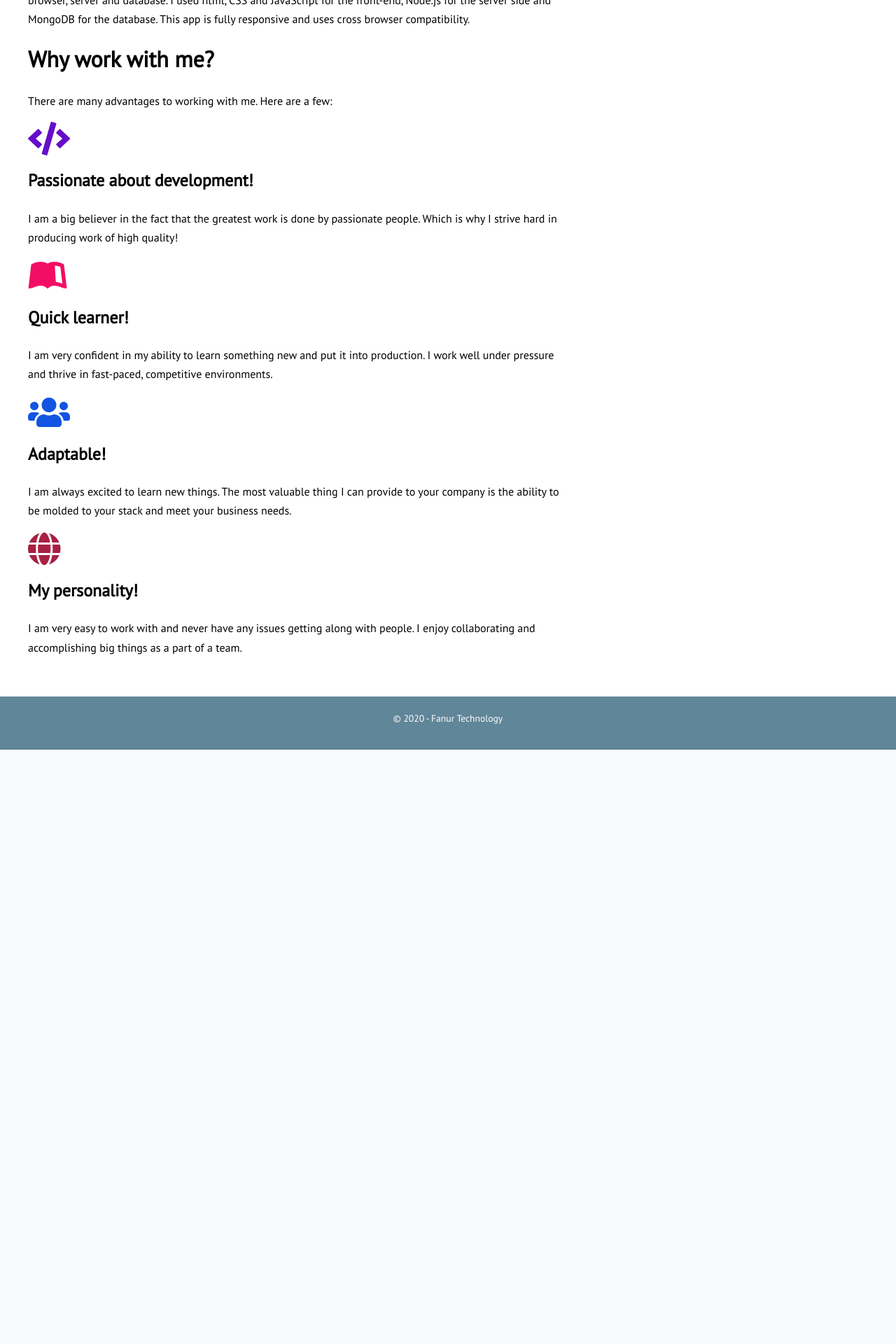
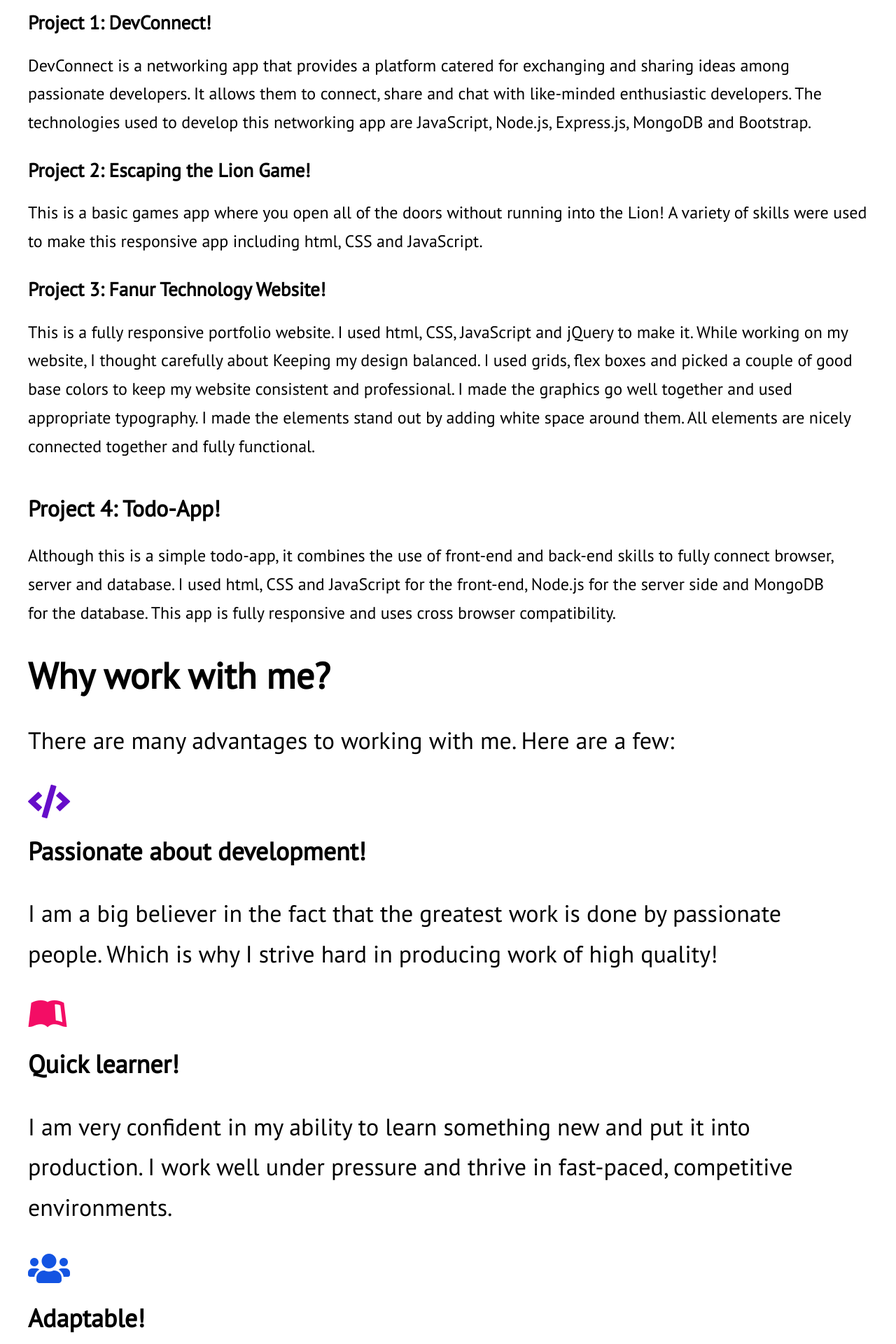
Before and after one commit to FNuri/Fanur-Technology-Website, a PHP site: page /portfolio.html in a window 1280 px wide. Shown: the part 1447-3367 px from the top of the page at 70% size. Before the commit the page ends 2518 px from the top, so only its background shows below. Run offline with PHP 8.4, Linux system fonts and the light colour scheme; some libraries are stand-ins or nearby versions.

Commit message:
Changed the design of the portfolio page

```diff
--- a/about.html
+++ b/about.html
@@ -1,6 +1,7 @@
 <link rel="stylesheet" href="https://use.fontawesome.com/releases/v5.1.0/css/all.css" integrity="sha384-lKuwvrZot6UHsBSfcMvOkWwlCMgc0TaWr+30HWe3a4ltaBwTZhyTEggF5tJv8tbt" crossorigin="anonymous">
 <link href="https://fonts.googleapis.com/css?family=PT+Sans" rel="stylesheet">
 <link href="./about.css" rel="stylesheet" type="text/css">
+
 
 <header class="section">
 
--- a/index.html
+++ b/index.html
@@ -11,7 +11,7 @@
 <header class="section">
 
 
-  <div class="container">
+  <div class="container"></div>
     <nav class="site-nav">
 
       <ul class="group">
--- a/portfolio.css
+++ b/portfolio.css
@@ -31,9 +31,6 @@ img {
 a {
   text-decoration: none;
 }
-
-
-
 
 .intro {
 color:#E9F9F8;
--- a/portfolio.html
+++ b/portfolio.html
@@ -34,9 +34,9 @@
 
 
     <div class="row">
+      <h1 style="font-size: 46px;" class="ani-a">Here are a few of my Personal Projects!</h1>
 
-
-      <div class="col col-md-8 main-area push-down-sm">
+      <div class="col col-md-11 main-area push-down-sm">
 
         <div class="cycle-slideshow" data-cycle-slides=".slide" data-cycle-pause-on-hover="true">
 
@@ -46,7 +46,7 @@
           <span class="cycle-pager"></span>
 
           <div class="slide">
-            <img class="ani-a" src="https://images.unsplash.com/photo-1504270997636-07ddfbd48945?ixlib=rb-1.2.1&ixid=eyJhcHBfaWQiOjEyMDd9&auto=format&fit=crop&w=900&q=80" alt="DevConnect app">
+            <img class="ani-a" src="https://images.unsplash.com/photo-1504270997636-07ddfbd48945?ixlib=rb-1.2.1&ixid=eyJhcHBfaWQiOjEyMDd9&auto=format&fit=crop&w=1506&q=80" alt="DevConnect app">
 
             <div class="slide-text">
               <h3 class="ani-a">DevConnect!</h3>
@@ -64,7 +64,7 @@
             </div>
 
             <div class="slide">
-              <img class="ani-a" src="https://images.unsplash.com/photo-1505051508008-923feaf90180?ixlib=rb-1.2.1&ixid=eyJhcHBfaWQiOjEyMDd9&auto=format&fit=crop&w=900&q=80" alt="Image">
+              <img class="ani-a" src="https://images.unsplash.com/photo-1505051508008-923feaf90180?ixlib=rb-1.2.1&ixid=eyJhcHBfaWQiOjEyMDd9&auto=format&fit=crop&w=1506&q=80" alt="Image">
 
               <div class="slide-text">
                 <h3 class="ani-a">Fanur Technology Website!</h3>
@@ -74,7 +74,7 @@
             </div>
 
             <div class="slide">
-              <img class="ani-a" src="https://images.unsplash.com/photo-1484480974693-6ca0a78fb36b?ixlib=rb-1.2.1&ixid=eyJhcHBfaWQiOjEyMDd9&auto=format&fit=crop&w=900&q=80" alt="TodoApp">
+              <img class="ani-a" src="https://images.unsplash.com/photo-1484480974693-6ca0a78fb36b?ixlib=rb-1.2.1&ixid=eyJhcHBfaWQiOjEyMDd9&auto=format&fit=crop&w=1506&q=80" alt="TodoApp">
 
               <div class="slide-text">
                 <h3 class="ani-a">Todo-App!</h3>
@@ -89,25 +89,24 @@
 
         </div>
 
-        <h1 style="font-size: 32px;" class="ani-a">My Projects</h1>
 
-          <p class="ani-a" style="font-size:24px"><strong>  </strong>
+          <p class="ani-a" style="font-size:40px"><strong>  </strong>
 
-            <div class="col col-md-4 sidebar">
+            <div class="col col-md-15 sidebar">
 
-              <p class="ani-a "style="color:black"> <strong>Project 1: DevConnect!</strong></p>
+              <h1 style="color:black" class="ani-a">Project 1: DevConnect!</h1>
 
-      <p class="ani-a" style="color:black">DevConnect is a networking app that provides a platform catered for exchanging and sharing ideas among passionate developers. It allows them to connect, share and chat with like-minded enthusiastic developers. The technologies used to develop this networking app are JavaScript, Node.js, Express.js, MongoDB and Bootstrap.</p>
+      <p class="ani-a" style="color:black; font-size:24px" >DevConnect is a networking app that provides a platform catered for exchanging and sharing ideas among passionate developers. It allows them to connect, share and chat with like-minded enthusiastic developers. The technologies used to develop this networking app are JavaScript, Node.js, Express.js, MongoDB and Bootstrap.</p>
 
-               <p class="ani-b" style="color:black"><strong>Project 2: Escape the Lion Game</strong></p>
+      <h1 style="color:black" class="ani-a">Project 2: Escaping the Lion Game!</h1>
 
-      <p class="ani-b"  style="color:black">This is a basic games app where you open all of
+      <p class="ani-b"  style="color:black; font-size:24px">This is a basic games app where you open all of
       the doors without running into the Lion! A variety of skills were used to make this responsive app
       including html, CSS and JavaScript.</p>
 
-              <p class="ani-c" style="color:black"><strong>Project 3: Fanur Technology Website</strong></p>
+      <h1 class="ani-a" style="color:black">Project 3: Fanur Technology Website!</h1>
 
-      <p class="ani-c" style="color:black">This is a fully responsive portfolio website. I used
+      <p class="ani-c" style="color:black; font-size:24px">This is a fully responsive portfolio website. I used
       html, CSS, JavaScript and jQuery to make it. While
       working on my website, I thought carefully about
       Keeping my design balanced. I used grids, flex
@@ -131,11 +130,11 @@
 
               </div>
           <p></p>
-          <div class="col col-md-8 push-down-sm">
+          <div class="col col-md-15 push-down-sm">
             <div>
-              <p class="ani-c" style="color:black" ><strong>Project 4: Todo-App</strong></p>
+              <h1 style="font-size: 32px;" class="ani-a" >Project 4: Todo-App!</h1>
 
-      <p class="ani-c" style="color:black">Although this is a simple todo-app, it combines
+      <p class="ani-c" style="color:black; font-size:24px">Although this is a simple todo-app, it combines
         the use of front-end and back-end skills to fully
         connect browser, server and database. I used
         html, CSS and JavaScript for the front-end,
@@ -144,23 +143,23 @@
         cross browser compatibility.</p>
             </div>
 
-            <h2><strong class="ani-b" style="color:#000;font-size:32px;">Why work with me?</strong></h2>
-            <p class="ani-b" style="font-size:16px"> There are many advantages to working with me. Here are a few:</p>
+            <h2><strong class="ani-b" style="color:#000;font-size:52px;">Why work with me?</strong></h2>
+            <p class="ani-b" style="color:black; font-size:34px"> There are many advantages to working with me. Here are a few:</p>
             <p class="ani-b"> <strong style="color:#650dc9" class="fas fa-code fa-3x" ></strong></p>
-            <h2 class="ani-b"> <strong>Passionate about development!</strong></h2>
-            <p class="ani-b" style="font-size:16px">I am a big believer in the fact that the greatest work is done by passionate people. Which is why I strive hard in producing work of high quality! </p>
+            <h2 class="ani-b" style="color:#000;font-size:36px;"> <strong>Passionate about development!</strong></h2>
+            <p class="ani-b" style="color:black; font-size:34px">I am a big believer in the fact that the greatest work is done by passionate people. Which is why I strive hard in producing work of high quality! </p>
 
             <p class="ani-c"> <strong style="color:#f30d65" class="fab fa-leanpub fa-3x"></strong></p>
-            <h2 class="ani-c"> <strong>Quick learner!</strong></h2>
-            <p class="ani-c" style="font-size:16px">I am very confident in my ability to learn something new and put it into production. I work well under pressure and thrive in fast-paced, competitive environments.  </p>
+            <h2 class="ani-c" style="color:#000;font-size:36px;"> <strong>Quick learner!</strong></h2>
+            <p class="ani-c" style="color:black; font-size:34px">I am very confident in my ability to learn something new and put it into production. I work well under pressure and thrive in fast-paced, competitive environments.  </p>
 
             <p class="ani-d"> <strong style="color:#1354e2" class="fas fa-users fa-3x"></strong></p>
-            <h2 class="ani-d"> <strong>Adaptable!</strong></h2>
-            <p class="ani-d" style="font-size:16px">I am always excited to learn new things. The most valuable thing I can provide to your company is the ability to be molded to your stack and meet your business needs.  </p>
+            <h2 class="ani-d" style="color:#000;font-size:36px;" > <strong>Adaptable!</strong></h2>
+            <p class="ani-d" style="color:black; font-size:34px">I am always excited to learn new things. The most valuable thing I can provide to your company is the ability to be molded to your stack and meet your business needs.  </p>
 
             <p class="ani-d"> <strong style="color:#a72042" class="fas fa-globe fa-3x"></strong></p>
-            <h2 class="ani-d"> <strong>My personality!</strong></h2>
-            <p class="ani-d" style="font-size:16px">I am very easy to work with and never have any issues getting along with people. I enjoy collaborating and accomplishing big things as a part of a team. </p>
+            <h2 class="ani-d" style="color:black; font-size:36px"> <strong>My personality!</strong></h2>
+            <p class="ani-d" style="color:black; font-size:34px">I am very easy to work with and never have any issues getting along with people. I enjoy collaborating and accomplishing big things as a part of a team. </p>
 
 
 
```
